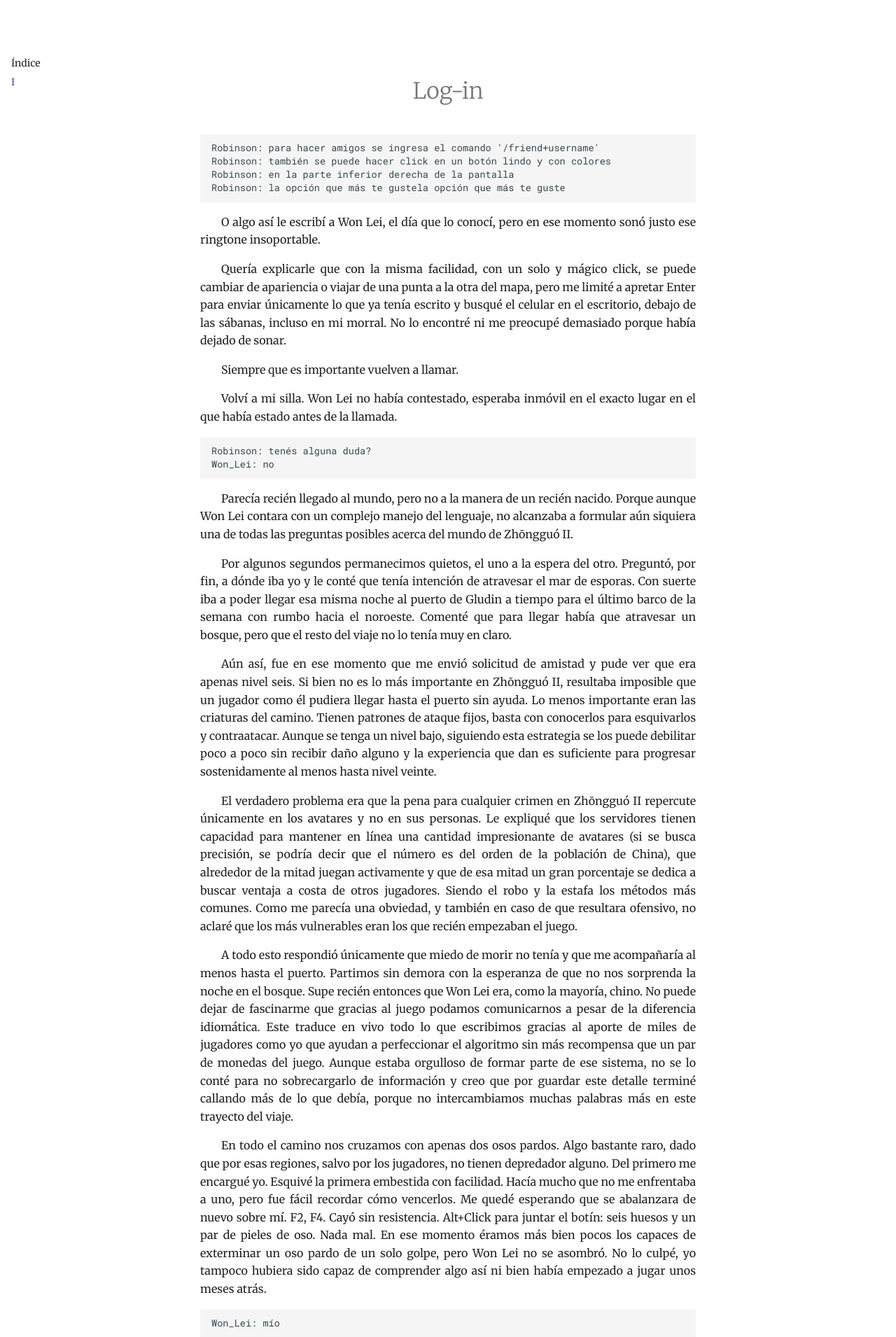
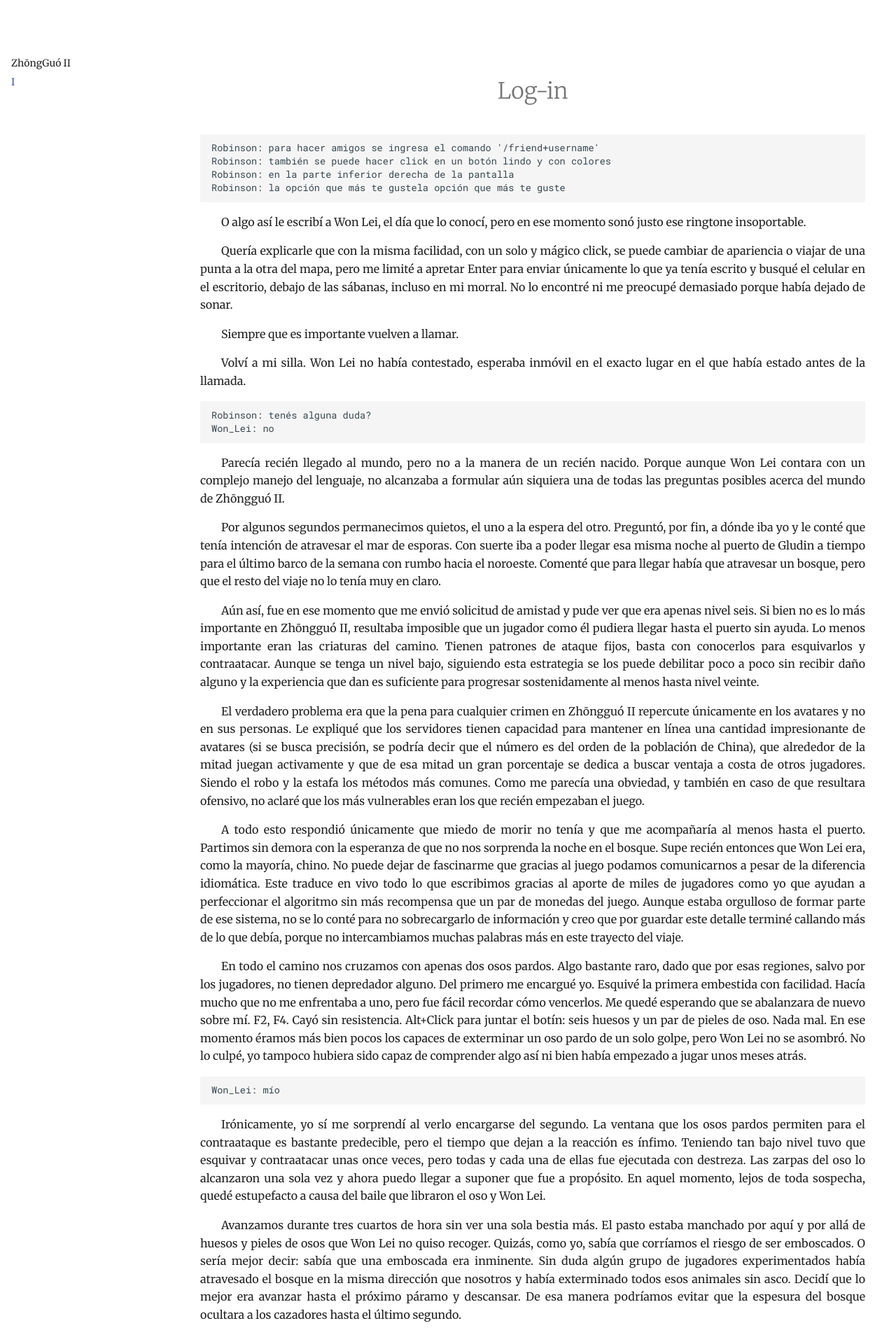
Before and after one commit to junon-txt/zhongguo-ii-pages, an MkDocs documentation site: the page built from pages/I.md, in a window 1280 px wide. Shown: the top 1910 px of the page at 70% size. Built offline with MkDocs 1.6.1 and Material for MkDocs 9.7.7, drawn with Linux system fonts in a browser that asks for light colours.

Commit message:
+ fix table of contents

```diff
--- a/mkdocs.yml
+++ b/mkdocs.yml
@@ -3,7 +3,7 @@ site_name: ""
 docs_dir: pages
 
 nav:
-  - Índice: index.md
+  - index.md
   - I.md
 
 theme:
--- a/pages/I.md
+++ b/pages/I.md
@@ -1,4 +1,5 @@
 <!-- enable-zii-chat -->
+
 
 # <center>Log-in</center>
 
--- a/pages/styles/novel.css
+++ b/pages/styles/novel.css
@@ -13,7 +13,7 @@
 }
 
 /* 🛑 Remove Documentation Look */
-.md-header {
+.md-header, .md-sidebar--secondary {
     display: none !important;
 }
 
```
